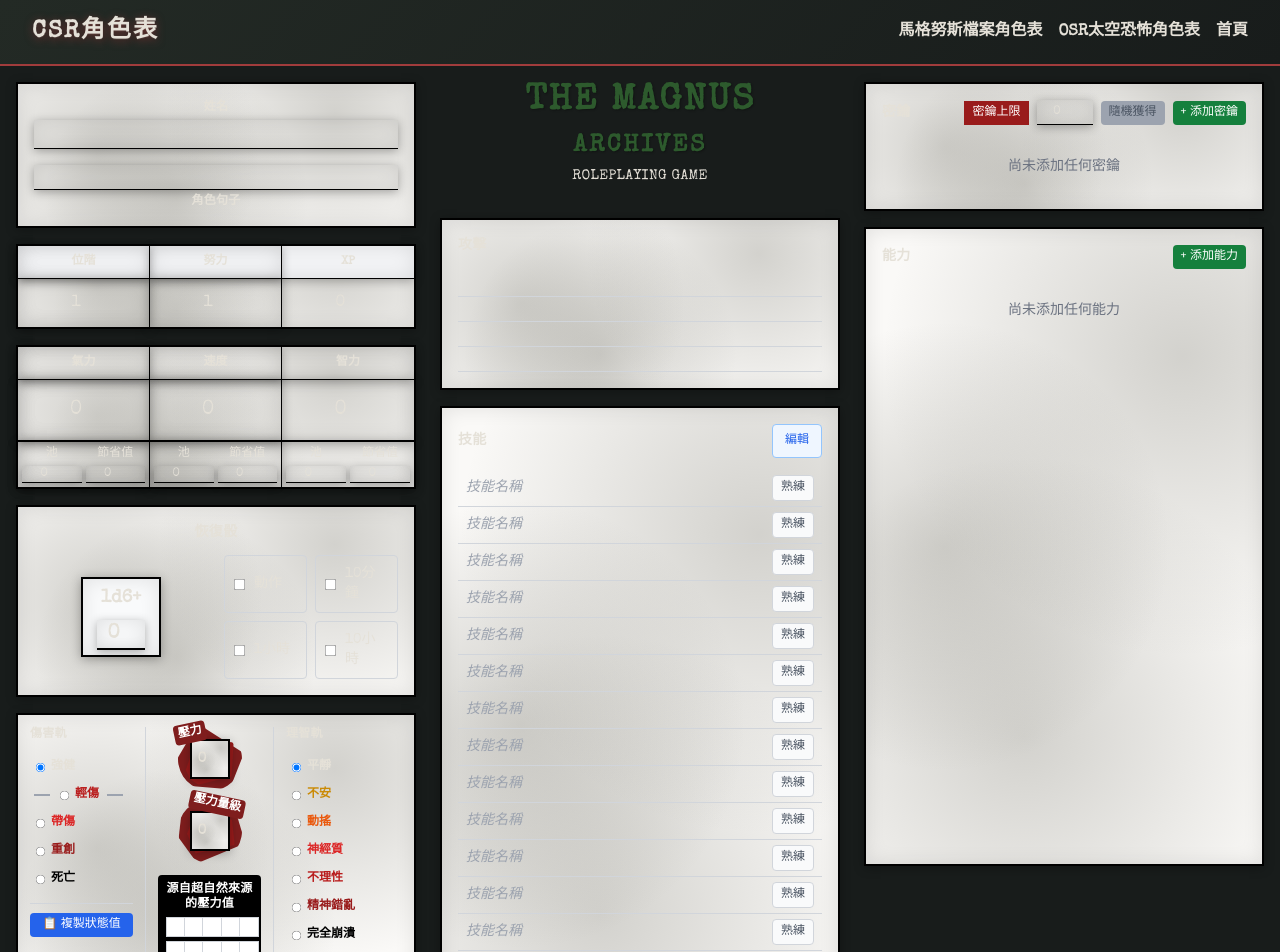
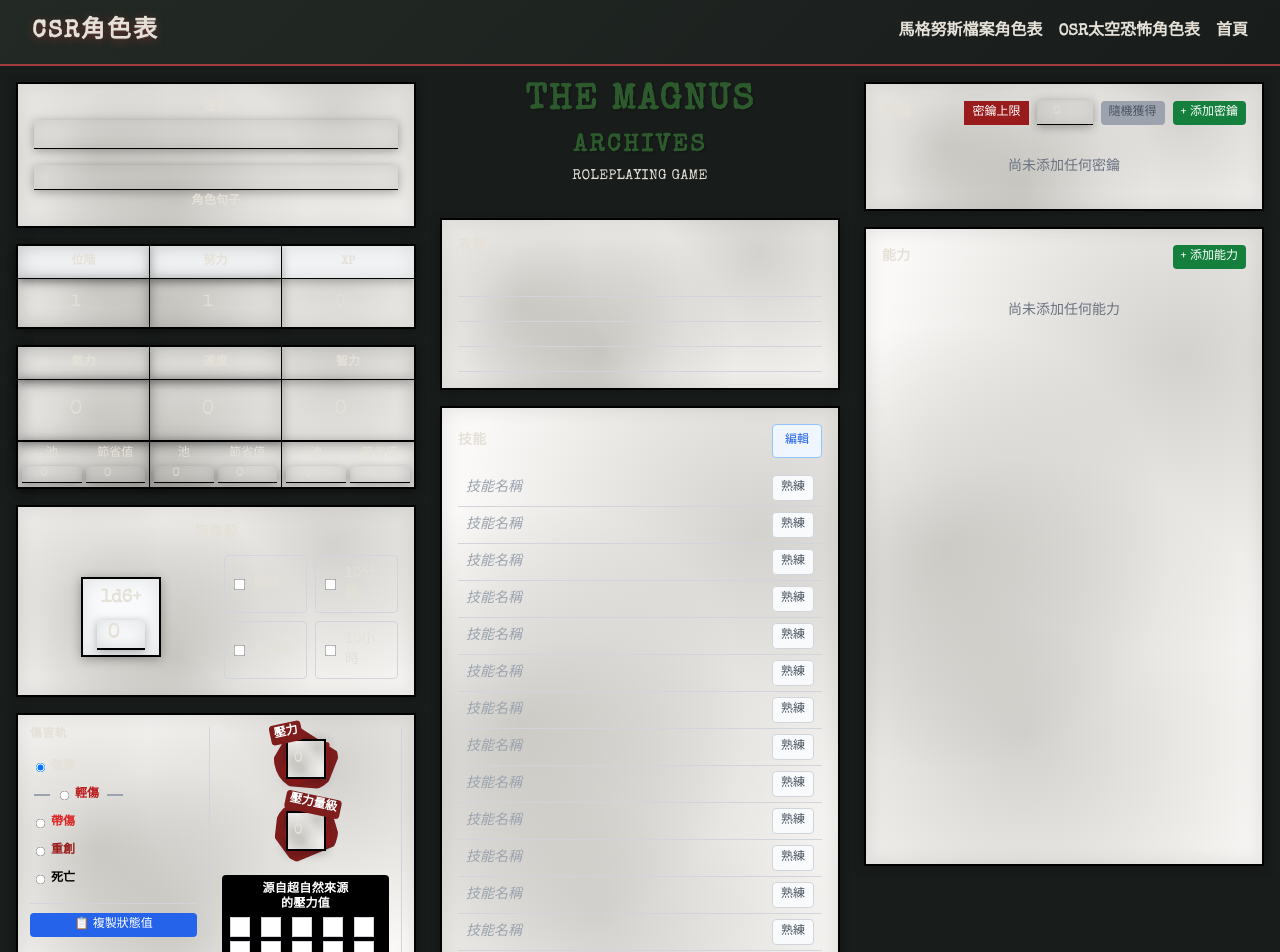
Before and after one commit to SassTTRPGtools/magnus-csr, a Nuxt app: page /character in a window 1280 px wide. Shown: the top 952 px of the page. Built offline with nearby package versions, Linux system fonts and the light colour scheme.

Commit message:
改為機制單純化

```diff
--- a/app/pages/character.vue
+++ b/app/pages/character.vue
@@ -151,10 +151,10 @@
             </div>
           </div>
 
-          <!-- 傷害軌、壓力與理智軌三欄整合區塊 -->
+          <!-- 傷害軌與壓力兩欄整合區塊 -->
           <div class="character-section mb-6">
             <div class="border-2 border-black bg-white p-3">
-              <div class="grid grid-cols-1 lg:grid-cols-3 gap-3">
+              <div class="grid grid-cols-1 lg:grid-cols-2 gap-3">
 
                 <!-- 傷害軌（左欄） -->
                 <div class="border-r border-gray-300 pr-3">
@@ -259,46 +259,6 @@
                   </div>
                 </div>
 
-                <!-- 理智軌（右欄） -->
-                <div>
-                  <div class="text-xs font-bold uppercase tracking-wide mb-3 sanity-title" title="崩潰發作時擲骰 1D20，心理崩潰骰到 19-20 或完全崩潰骰到 20 將發生勇氣爆發。勇氣爆發：你忽略崩潰結果與壓力量級導致的任務受阻，但仍舊會承受重傷，到緊迫的危機解除。">理智軌</div>
-                  <div class="space-y-1 text-xs">
-                    <label class="flex items-center track-item p-1">
-                      <input type="radio" v-model="character.sanityTrack" value="calm" class="mr-1 scale-75">
-                      <span class="font-bold" title="正常狀態">平靜</span>
-                    </label>
-
-                    <label class="flex items-center track-item p-1">
-                      <input type="radio" v-model="character.sanityTrack" value="uneasy" class="mr-1 scale-75">
-                      <span class="font-bold text-yellow-600" title="表現在扮演上">不安</span>
-                    </label>
-
-                    <label class="flex items-center track-item p-1">
-                      <input type="radio" v-model="character.sanityTrack" value="shaken" class="mr-1 scale-75">
-                      <span class="font-bold text-orange-600" title="表現在扮演上">動搖</span>
-                    </label>
-
-                    <label class="flex items-center track-item p-1">
-                      <input type="radio" v-model="character.sanityTrack" value="neurotic" class="mr-1 scale-75">
-                      <span class="font-bold text-red-600" title="心理崩潰發作，擲骰隨機表">神經質</span>
-                    </label>
-
-                    <label class="flex items-center track-item p-1">
-                      <input type="radio" v-model="character.sanityTrack" value="irrational" class="mr-1 scale-75">
-                      <span class="font-bold text-red-700" title="表現在扮演上">不理性</span>
-                    </label>
-
-                    <label class="flex items-center track-item p-1">
-                      <input type="radio" v-model="character.sanityTrack" value="insane" class="mr-1 scale-75">
-                      <span class="font-bold text-red-800" title="心理崩潰發作，擲骰隨機表">精神錯亂</span>
-                    </label>
-
-                    <label class="flex items-center track-item p-1">
-                      <input type="radio" v-model="character.sanityTrack" value="breakdown" class="mr-1 scale-75">
-                      <span class="font-bold text-black" title="完全崩潰發作，你陷入不可控制的狀態，當狀態結束時回到神經質階段，且永久留下一個症狀">完全崩潰</span>
-                    </label>
-                  </div>
-                </div>
               </div>
             </div>
           </div>
@@ -625,7 +585,6 @@
     tenHours: false
   },
   damageTrack: 'hale',
-  sanityTrack: 'calm',
   currentStress: 0,
   stressLevel: 0,
   supernaturalStressMarks: Array(10).fill(false),
@@ -932,7 +891,6 @@
         tenHours: false
       },
       damageTrack: 'hale',
-      sanityTrack: 'calm',
       currentStress: 0,
       stressLevel: 0,
       supernaturalStressMarks: Array(10).fill(false),
@@ -965,6 +923,9 @@
     const savedData = localStorage.getItem('magnus-csr-character')
     if (savedData) {
       const parsedData = JSON.parse(savedData)
+      if (parsedData && Object.prototype.hasOwnProperty.call(parsedData, 'sanityTrack')) {
+        delete parsedData.sanityTrack
+      }
 
       // 先處理技能資料，確保格式正確
       let processedSkills = Array(15).fill(null).map(() => ({ text: '', level: 'normal', editing: false }))
@@ -1002,7 +963,6 @@
           tenHours: false
         },
         damageTrack: 'hale',
-        sanityTrack: 'calm',
         currentStress: 0,
         stressLevel: 0,
         supernaturalStressMarks: Array(10).fill(false),
@@ -1061,6 +1021,9 @@
   reader.onload = (e) => {
     try {
       const importedData = JSON.parse(e.target.result)
+      if (importedData && Object.prototype.hasOwnProperty.call(importedData, 'sanityTrack')) {
+        delete importedData.sanityTrack
+      }
       if (confirm('確定要匯入這個角色資料嗎？這將覆蓋目前的資料。')) {
         // 先處理技能資料，確保格式正確
         let processedSkills = Array(15).fill(null).map(() => ({ text: '', level: 'normal', editing: false }))
@@ -1131,7 +1094,6 @@
 
 【狀態軌】
 傷害軌：${getTrackDisplayName(character.value.damageTrack, 'damage')}
-理智軌：${getTrackDisplayName(character.value.sanityTrack, 'sanity')}
 壓力：${character.value.currentStress}　壓力量級：${character.value.stressLevel}
 超自然壓力：${character.value.supernaturalStressMarks.filter(Boolean).length}/10
 
@@ -1211,7 +1173,6 @@
 
 【狀態軌】
 傷害軌：${getTrackDisplayName(character.value.damageTrack, 'damage')}
-理智軌：${getTrackDisplayName(character.value.sanityTrack, 'sanity')}
 壓力：${character.value.currentStress}　壓力量級：${character.value.stressLevel}
 超自然壓力：${character.value.supernaturalStressMarks.filter(Boolean).length}/10`
 
@@ -1245,15 +1206,6 @@
       'debilitated': '重創',
       'dead': '死亡'
     },
-    sanity: {
-      'calm': '平靜',
-      'uneasy': '不安',
-      'shaken': '動搖',
-      'neurotic': '神經質',
-      'irrational': '不理性',
-      'insane': '精神錯亂',
-      'breakdown': '完全崩潰'
-    }
   }
   return tracks[type][value] || value
 }
@@ -1506,14 +1458,7 @@
   }
 }
 
-/* 理智軌標題特殊效果 */
-.sanity-title:hover {
-  color: #a13c3c;
-  text-shadow: 0 0 8px rgba(161, 60, 60, 0.6);
-  transition: all 0.3s ease;
-}
-
-/* 傷害軌和理智軌項目懸浮效果 */
+/* 傷害軌項目懸浮效果 */
 .track-item:hover {
   background-color: rgba(161, 60, 60, 0.1);
   border-radius: 2px;
```
